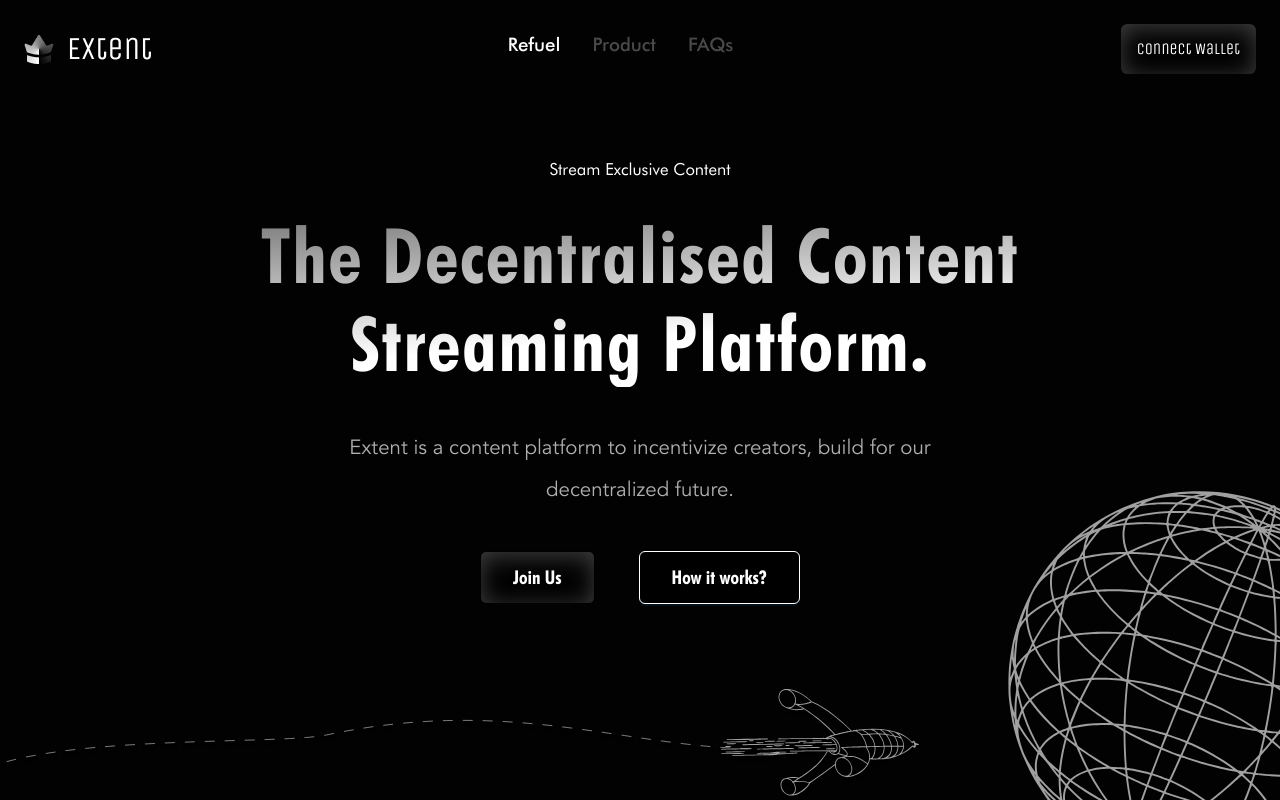
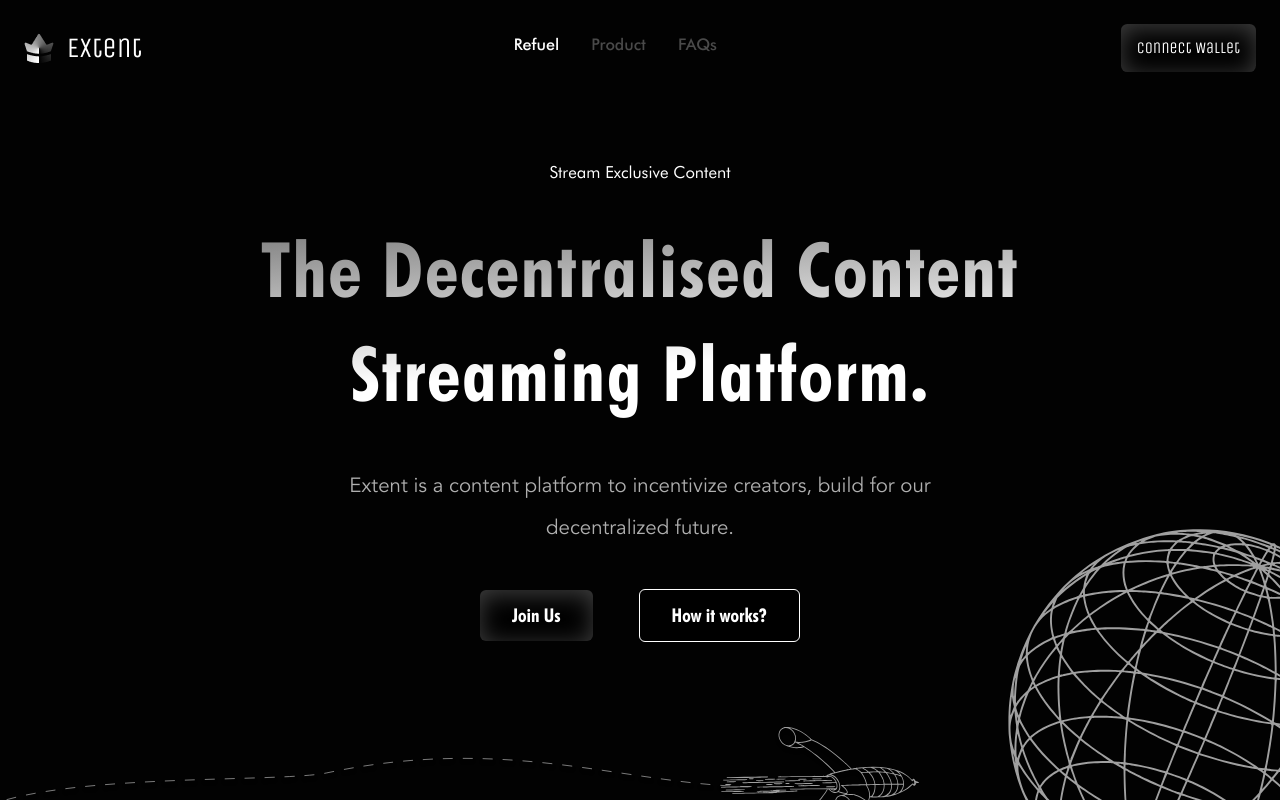
Before and after one commit to Extent-Org/Extent-Frontend, a React (Create React App) app: page / in a window 1280 px wide. Shown: the top 800 px of the page. Built offline with nearby package versions, Linux system fonts and the light colour scheme.

Commit message:
:package: updated antd comp with chakra comp

```diff
--- a/src/components/LandingNav/LandingNav.scss
+++ b/src/components/LandingNav/LandingNav.scss
@@ -14,6 +14,7 @@
       font-family: 'UnicaOne';
       color: $color1;
       margin: 0;
+      font-size: 2.2vw;
     }
   }
   &-logo-img {
@@ -27,11 +28,11 @@
 
     .item {
       margin-right: 2rem;
-      text-decoration: none !important;
       cursor: pointer;
       @include center__element;
       font-family: 'FuturaMedium';
       color: $color3;
+      font-size: 1.26vw;
       .arrow {
         display: none;
         svg {
@@ -81,7 +82,7 @@
   }
   &-btn {
     font-family: 'UnicaOne';
-    padding: 1rem 1rem;
+    padding: 1.5vh 1rem;
     @include center__element;
     border-radius: 0.5vw;
     background: #000000;
--- a/src/components/LandingNav/LandingNav.tsx
+++ b/src/components/LandingNav/LandingNav.tsx
@@ -1,10 +1,8 @@
 import React, { useEffect, useRef, useState } from 'react'
 import { Link } from "react-router-dom"
 import { motion } from "framer-motion"
-
 import { RiCloseLine, RiMenu3Line } from "react-icons/ri"
 import { BiDownload } from "react-icons/bi"
-import { GiPentarrowsTornado } from "react-icons/gi"
 import './LandingNav.scss'
 
 type LandingNavPropsType = {
--- a/src/components/LandingPage/Explore/Explore.scss
+++ b/src/components/LandingPage/Explore/Explore.scss
@@ -58,8 +58,10 @@
 .exp-btn-txt {
     font-family: 'AvenirBlack';
     font-size: 1.2vw;
+    color: $color2;
 }
 .exp-btn-icon {
     font-size: 1.2vw;
     margin-left: 1vw;
+    color: $color2;
 }
--- a/src/components/LandingPage/Explore/Explore.tsx
+++ b/src/components/LandingPage/Explore/Explore.tsx
@@ -1,5 +1,5 @@
 import React from 'react'
-import { Button } from 'antd'
+import { Button } from '@chakra-ui/react'
 import { AiOutlineArrowRight } from 'react-icons/ai'
 import { RxCornerBottomLeft, RxCornerBottomRight } from 'react-icons/rx'
 import './Explore.scss'
--- a/src/components/LandingPage/LandingPage.tsx
+++ b/src/components/LandingPage/LandingPage.tsx
@@ -32,6 +32,7 @@ const LandingPage = () => {
             <Explore tagline={followCreator.tagline} title={followCreator.title} desc={followCreator.desc} imgUrl={followCreator.imgUrl} />
             <GrabNFT />
             <CreatorsAssemble />
+
         </div>
         <div className='lp-footer-div'>
 
--- a/src/components/LandingPage/LpIntro/LpIntro.scss
+++ b/src/components/LandingPage/LpIntro/LpIntro.scss
@@ -19,6 +19,7 @@
     font-family: 'FuturaBold';
     font-size: 5.98vw;
     letter-spacing: 0.15vw;
+    line-height: 13vh;
     background: linear-gradient(355.72deg, #FFFFFF 33.17%, #6B6B6B 105.09%, rgba(255, 255, 255, 0) 122.22%);
     -webkit-background-clip: text;
     -webkit-text-fill-color: transparent;
@@ -39,10 +40,11 @@
 %btn {
     background: $color2 !important;
     color: $color1 !important;
-    font-size: 1.49vw;
+    font-size: 1.49vw !important;
+    font-weight: 400!important;
     font-family: 'FuturaBold';
     @include center__element;
-    padding: 3.2vh 2.5vw;
+    padding: 3.2vh 2.5vw !important;
 }
 .btn-1 {
     @extend %btn;
--- a/src/components/LandingPage/LpIntro/LpIntro.tsx
+++ b/src/components/LandingPage/LpIntro/LpIntro.tsx
@@ -1,21 +1,16 @@
 import React from 'react'
-import { Button } from 'antd'
+import { Button } from '@chakra-ui/react'
 import './LpIntro.scss'
 
 const LpIntro = () => {
-  function isSmall(){
-    if(window.innerWidth<=820){
-      return true
-    }else return false
-  }
   return (
     <div className='lp-intro-div'>
         <div className='lp-intro-txt-1'>Stream Exclusive Content</div>
         <div className='lp-intro-txt-2'>The Decentralised Content<br/> Streaming Platform.</div>
         <div className='lp-intro-txt-3'>Extent is a content platform to incentivize creators, build for our<br/> decentralized future.</div>
         <div className='lp-intro-btn-div'>
-            <Button type='primary' className='btn-1'>Join Us</Button>
-            <Button type='primary' className='btn-2'>How it works?</Button>
+            <Button colorScheme='blackAlpha' size='lg' className='btn-1'>Join Us</Button>
+            <Button colorScheme='blackAlpha' size='lg' className='btn-2'>How it works?</Button>
         </div>
         <div className='lp-plane-div'>
           <img src='/assets/images/lp-plane-vec.svg' alt='plane-vec' className='lp-plane-img' />
--- a/src/index.tsx
+++ b/src/index.tsx
@@ -4,13 +4,16 @@ import './index.css';
 import './fonts.scss'
 import App from './App';
 import reportWebVitals from './reportWebVitals';
+import { ChakraProvider } from '@chakra-ui/react'
 
 const root = ReactDOM.createRoot(
   document.getElementById('root') as HTMLElement
 );
 root.render(
   <React.StrictMode>
-    <App />
+    <ChakraProvider>
+      <App />
+    </ChakraProvider>
   </React.StrictMode>
 );
 
```
